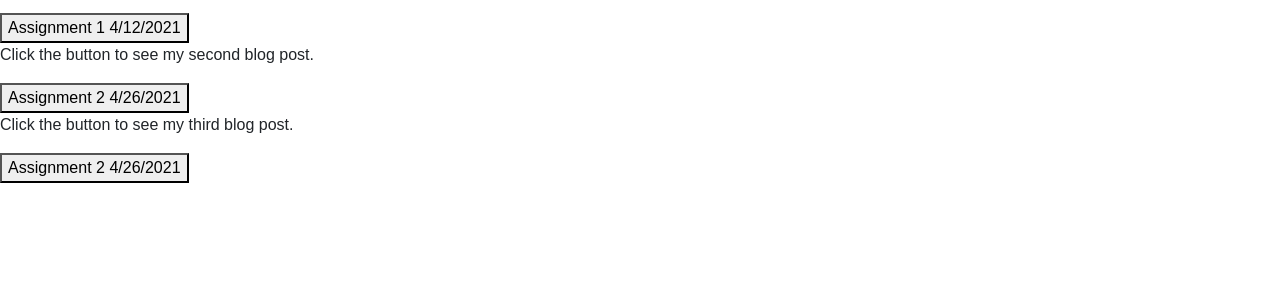
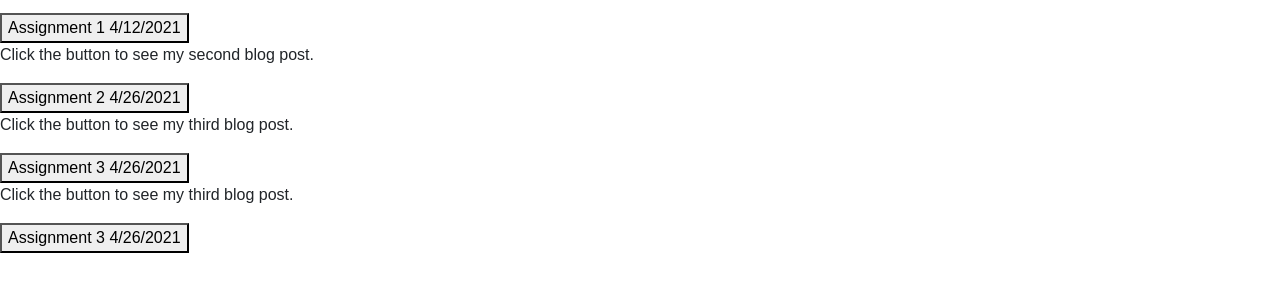
Before and after one commit to GLPetroni/GLPetroni.github.io, a plain HTML site: page Blog.htm in a window 1280 px wide. Shown: the part 124-416 px from the top of the page. Drawn offline with nearby package versions, Linux system fonts and the light colour scheme.

Commit message:
Update Blog.htm

```diff
--- a/Blog.htm
+++ b/Blog.htm
@@ -104,8 +104,9 @@ function myFunction2() {
 }
 </script>
 	</script>
+
 <p id="Assignment 3">Click the button to see my third blog post.</p>
-<button onclick="myFunction3()">Assignment 2 4/26/2021</button>
+<button onclick="myFunction3()">Assignment 3 4/26/2021</button>
 <script>
 function myFunction3() {
   var x = document.getElementById("Assignment 3");
@@ -113,5 +114,15 @@ function myFunction3() {
   x.style.color = "black";
 }
 </script>
+
+<p id="Assignment 4">Click the button to see my third blog post.</p>
+<button onclick="myFunction3()">Assignment 3 4/26/2021</button>
+<script>
+function myFunction3() {
+  var x = document.getElementById("Assignment 4");
+  document.getElementById("Assignment 4").innerHTML = "Well this assignment was harder than I expected because of the lack of express.  I strugled with addapting to only using nodejs and that took a bit of time and work with the TAs.  Overalll though this was not to difficult of an assignment, and was a great learning opportunity.";
+  x.style.color = "black";
+}
+</script>
 </body>
 </html>
```
